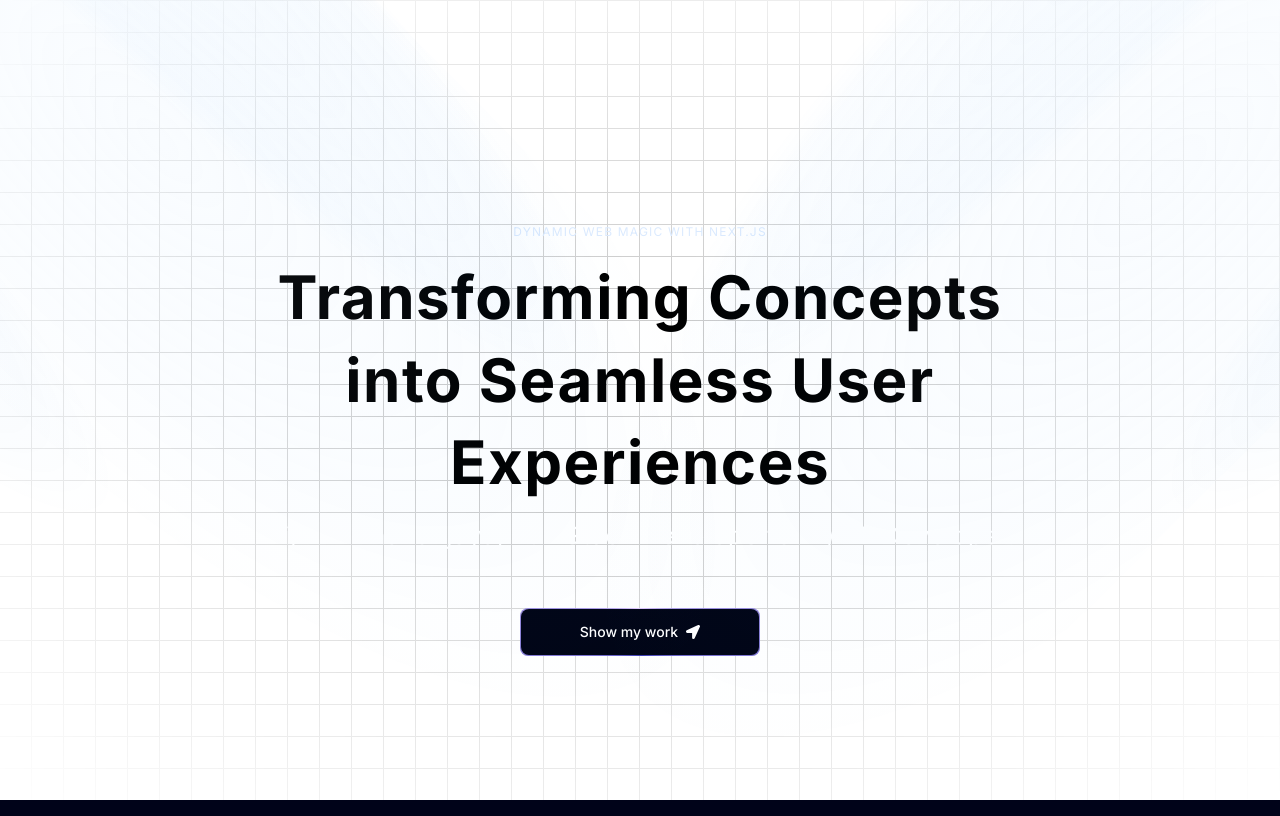
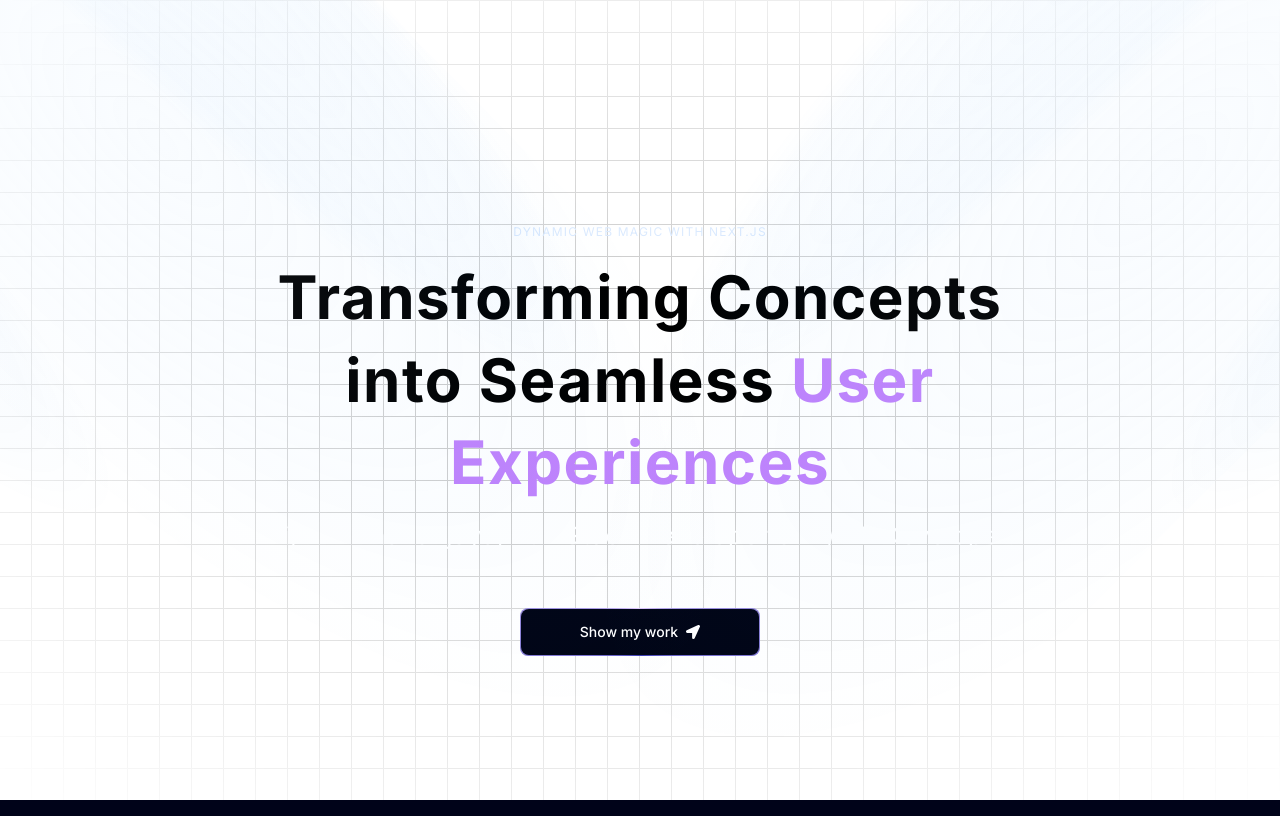
Before and after one commit to dhananjayaDev/next-portfolio, a Next.js app: page / in a window 1280 px wide. Built offline with nearby package versions, Linux system fonts and the light colour scheme.

Commit message:
Hero section completed

```diff
--- a/app/globals.css
+++ b/app/globals.css
@@ -1,3 +1,5 @@
 @tailwind base;
 @tailwind components;
 @tailwind utilities;
+
+/* global.css file not included from the repo; code working */
--- a/components/ui/text-generate-effect.tsx
+++ b/components/ui/text-generate-effect.tsx
@@ -34,7 +34,7 @@ export const TextGenerateEffect = ({
             <motion.span
               key={word + idx}
               // change here if idx is greater than 3, change the text color to #CBACF9
-              className={` ${idx > 3 ? "text-purple" : "dark:text-white text-black"
+              className={` ${idx > 3 ? "text-purple-400" : "dark:text-white text-black"
                 } opacity-0`}
             >
               {word}{" "}
--- a/package.json
+++ b/package.json
@@ -28,6 +28,7 @@
     "eslint-config-next": "15.1.6",
     "postcss": "^8",
     "tailwindcss": "^3.4.1",
+    "tailwindcss-animate": "^1.0.7",
     "typescript": "^5"
   }
 }
--- a/tailwind.config.ts
+++ b/tailwind.config.ts
@@ -7,6 +7,8 @@ const {
   default: flattenColorPalette,
 } = require("tailwindcss/lib/util/flattenColorPalette");
 
+
+// not included the  github config.ts file: https://github.com/adrianhajdin/portfolio/tree/main?tab=readme-ov-file#snippets
 
 export default {
   content: [
@@ -25,6 +27,7 @@ export default {
     },
   },
   plugins: [
+    addVariablesForColors,
     function ({ matchUtilities, theme }: any) {
       matchUtilities(
         {
@@ -49,3 +52,15 @@ export default {
     },
   ],
 } satisfies Config;
+
+
+function addVariablesForColors({ addBase, theme }: any) {
+  let allColors = flattenColorPalette(theme("colors"));
+  let newVars = Object.fromEntries(
+    Object.entries(allColors).map(([key, val]) => [`--${key}`, val])
+  );
+
+  addBase({
+    ":root": newVars,
+  });
+}
```
Also changed, not shown: 1 other file (tests, documents, lock files or other folders).
